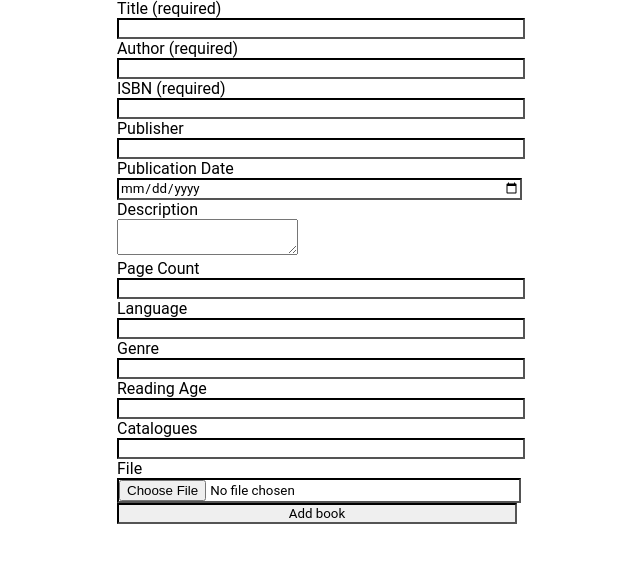
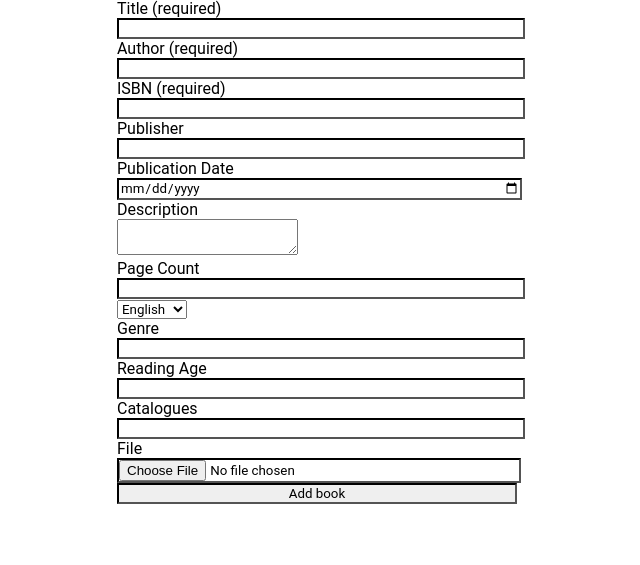
Before and after one commit to DIYA-Inc/Server, a Flask app: template templates/admin/books/add.html in a window 1280 px wide. Shown: the part 290-855 px from the top of the page, without its empty margins (123-763 px from the left). After the commit the page ends 794 px from the top, so only its background shows below. Run offline with Flask 2, Linux system fonts and the light colour scheme; the template is opened without the code that fills it, so the values that code supplies are empty.

Commit message:
added language selection drop down

```diff
--- a/templates/admin/books/add.html
+++ b/templates/admin/books/add.html
@@ -36,8 +36,12 @@
         <!-- Make this be ISO 3166 Alpha 3 country codes
         https://en.wikipedia.org/wiki/ISO_3166-1_alpha-3
         maybe a drop down? -->
-        <label for="language">Language</label><br>
-        <input type="text" name="language" id="language"><br>
+        <select id="language" name="language">
+            <option value="eng">English</option>
+            <option value="fra">French</option>
+            <option value="spa">Spanish</option>
+          </select><br>
+
 
         <label for="genre">Genre</label><br>
         <input type="text" name="genre" id="genre"><br>
```
Also changed, not shown: templates/admin/books/edit.html (+6 -2 lines).
